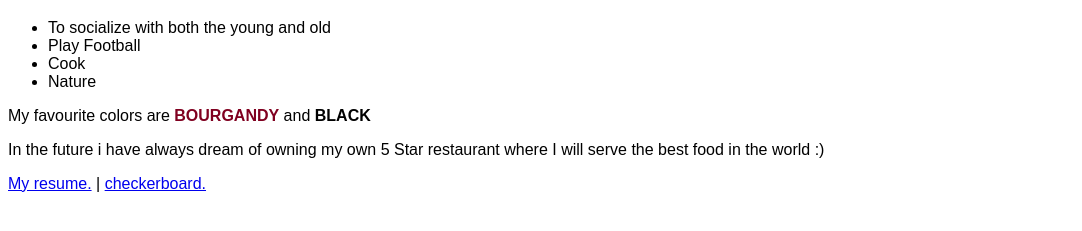
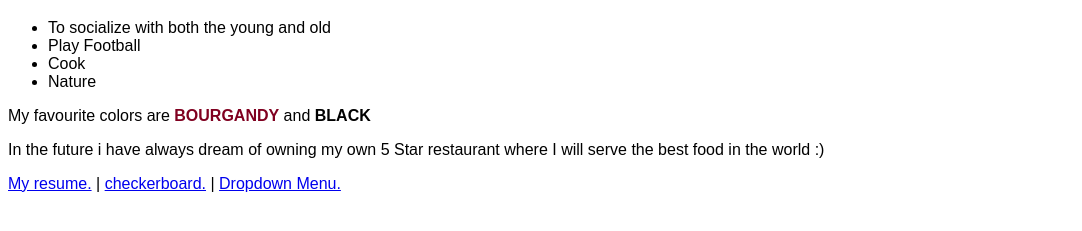
Before and after one commit to Nyiaway/Nyiaway.github.io, a plain HTML site: page index.html in a window 1280 px wide. Shown: the part 399-630 px from the top of the page, without its empty margins (0-1082 px from the left). Drawn offline with Linux system fonts and the light colour scheme.

Commit message:
Add files via upload

```diff
--- a/index.html
+++ b/index.html
@@ -24,7 +24,7 @@
 		</header>
 		<p>My favourite colors are <font size="3" face="arial" color="#800020"><b>BOURGANDY</b></font> and <b>BLACK</b></p>
 		<p>In the future i have always dream of owning my own 5 Star restaurant where I will serve the best food in the world :)</p>
-		<p><a href=resume.html>My resume.</a> | <a href=checkers.html>checkerboard.</a></p>
+		<p><a href=resume.html>My resume.</a> | <a href=checkers.html>checkerboard.</a> | <a href=menutest.html>Dropdown Menu.</a></p>
 	</body>
 
 </html>
```
